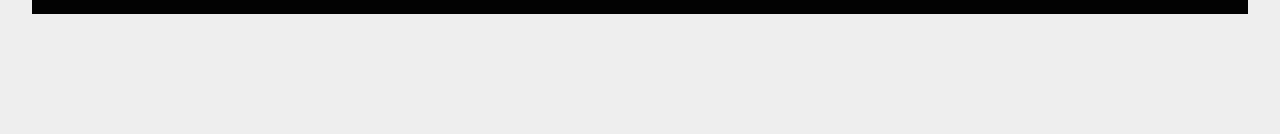
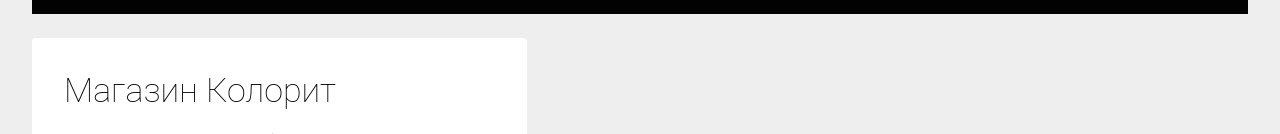
Before and after one commit to ivan1dze/kolorit, a Next.js app: page / in a window 1280 px wide. Shown: the part 666-800 px from the top of the page. Built offline with nearby package versions, Linux system fonts and the light colour scheme; no server answers.

Commit message:
feat: add ContactCard

```diff
--- a/src/app/page.tsx
+++ b/src/app/page.tsx
@@ -1,10 +1,12 @@
 import PromoBlock from "@/app/components/main/PromoBlock";
 import styles from "./page.module.css"
+import ContactCard from "@/app/components/ContactCard/ContactCard";
 
 export default function Home() {
     return (
         <main>
-                <PromoBlock />
+            <PromoBlock/>
+            <ContactCard/>
         </main>
     );
 }
```
